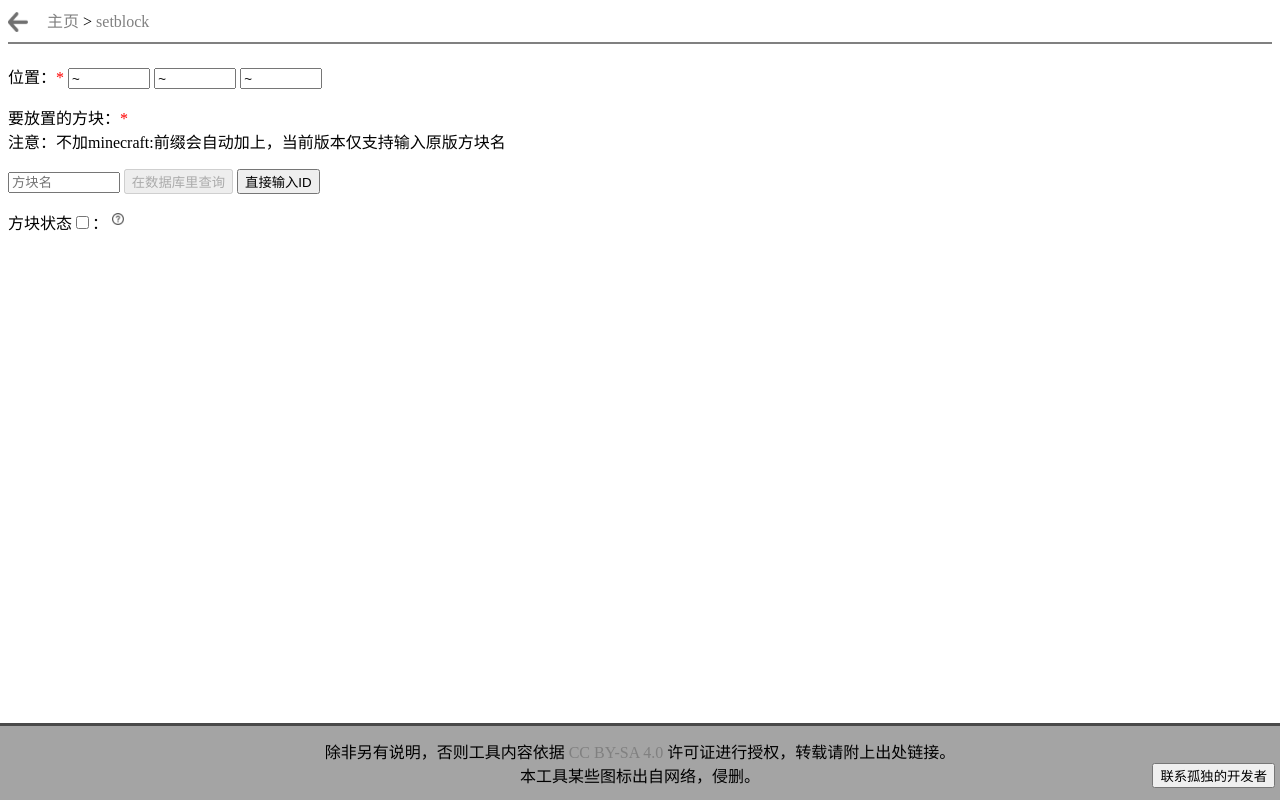
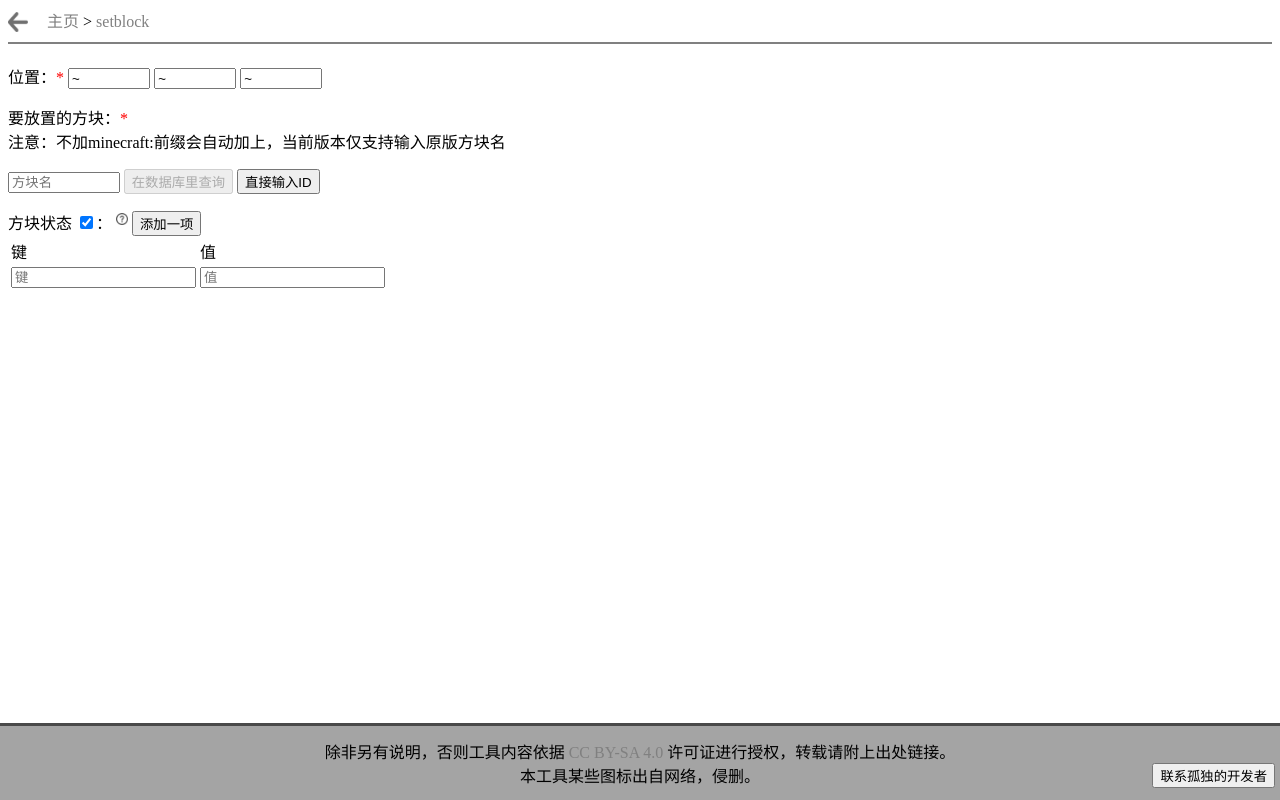
Before and after one commit to kzyqq00-Player/mccg, a website: page index.html in a window 1280 px wide. Both pictures are taken after a click on the link "放置方块(setblock)". Drawn offline with Linux system fonts and the light colour scheme.

Commit message:
first commit

```diff
--- a/index.html
+++ b/index.html
@@ -97,10 +97,27 @@
                 </dialog>
             </label>
             <label id="block-state">
-                方块状态<input type="checkbox" id="block-state-switch" title="开关">：<a href="https://zh.minecraft.wiki/w/方块状态" target="_blank" title="类似于NBT，但是有Tab补全，用方框括起来，键值对中间是等号而不是冒号。
+                方块状态
+                <input type="checkbox" id="block-state-switch" title="开关" checked>：<a href="https://zh.minecraft.wiki/w/方块状态" target="_blank"
+                    title="类似于NBT，但是有Tab补全，用方框括起来，键值对中间是等号而不是冒号。
 点击前往wiki页面查看方块状态是什么，选择方块后点击“空降到选择的方块wiki页面”跳转到wiki页面后到
 数据值→方块状态段落来查看可用的键值对。">
-                <img class="help-icon" src="images/help.png" width="12px" alt></a>
+                    <img class="help-icon" src="images/help.png" width="12px" alt></a>
+                <button id="block-state-add" class="block-state-input">添加一项</button>
+                <table id="block-state-table" class="block-state-input">
+                    <thead>
+                        <tr>
+                            <td>键</td>
+                            <td>值</td>
+                        </tr>
+                    </thead>
+                    <tbody>
+                        <tr>
+                            <td><input type="text" placeholder="键" title="键"></td>
+                            <td><input type="text" placeholder="值" title="值"></td>
+                        </tr>
+                    </tbody>
+                </table>
             </label>
         </main>
     </template>
--- a/init.js
+++ b/init.js
@@ -7,7 +7,6 @@
     cmdPage: {
         setblock: {
             blockStates: [],
-            blockStatesDivElementCache: document.createElement('div'),
             selectedBlock: void 0,
             blockSelectButtonClicked: false,
             blockIdMap: void 0,
--- a/ready.command.setblock.page.js
+++ b/ready.command.setblock.page.js
@@ -39,3 +39,6 @@ $('#block-reset').on('click', (e) => {
     mccg.cmdPage.setblock.blockSelectButtonClicked = false;
     e.target.hidden = true;
 });
+$('#block-state-switch').on('change', (e) => {
+    $('.block-state-input').each((i) => { $('.block-state-input')[i].hidden = !e.target.checked; });
+});
--- a/src/init.ts
+++ b/src/init.ts
@@ -11,7 +11,6 @@ const mccg: {
     cmdPage: {
         setblock: {
             blockStates: [string, string | number][];
-            blockStatesDivElementCache: HTMLDivElement;
             selectedBlock: {
                 name: string;
                 id: string;
@@ -43,7 +42,6 @@ const mccg: {
     cmdPage: {
         setblock: {
             blockStates: [],
-            blockStatesDivElementCache: document.createElement('div'),
             selectedBlock: void 0,
             blockSelectButtonClicked: false,
             blockIdMap: void 0,
@@ -147,10 +145,12 @@ const mccg: {
 };
 (function(obj) {
     obj.eCommandPage.classList.add('command-page');
+
     $(function () { // @ts-ignore
         $('.image').on('click', (e: EventTargetType<HTMLImageElement>) => open(e.target.src, '_self'));
     });
     initInfo();
+
     if (obj.theme.value == 'os-default') {
         obj.theme.setFromOSDefault(obj.theme.matcher);
         obj.theme.bindedChangeEvent = true;
```
Also changed, not shown: src/ready.command.setblock.page.ts (+1 -15 lines).
